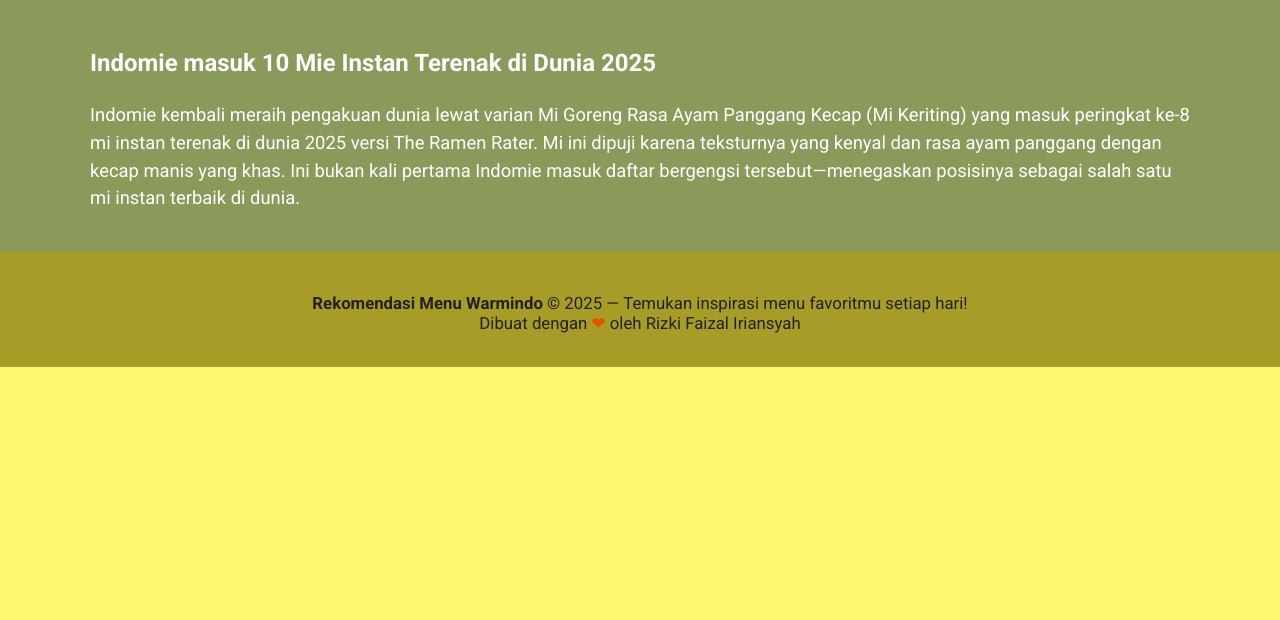
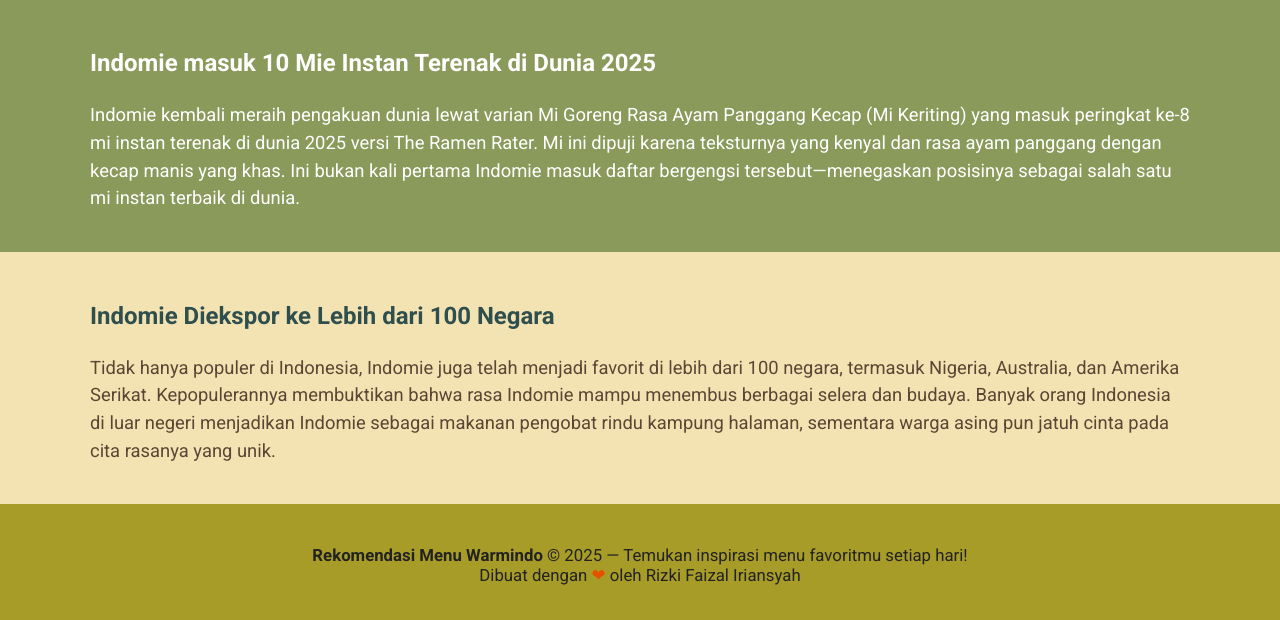
Before and after one commit to pengsuii/Sistem-Rekomendasi-Menu-Warmindo, a Flask app: page /about in a window 1280 px wide. Shown: the part 553-1173 px from the top of the page. Before the commit the page ends 920 px from the top, so only its background shows below. Run offline with Flask 3, Linux system fonts and the light colour scheme.

Commit message:
Perubahan pada about dan vercel

```diff
--- a/Penjualan warmindo.csv
+++ b/Penjualan warmindo.csv
@@ -512,3 +512,10 @@
 512,512,07/14/25,9999,Indomie Goreng Cabe Ijo,mie-goreng,makanan,1,9000,FAVORIT,Favorit,9000
 513,513,07/14/25,9999,Indomie Goreng Spesial,mie-goreng,makanan,1,9000,FAVORIT,Favorit,9000
 514,514,07/21/25,9999,Indomie Goreng Pedas,mie-goreng,makanan,1,9000,FAVORIT,Favorit,9000
+515,515,08/02/25,9999,Indomie Goreng Pedas,mie-goreng,makanan,1,9000,FAVORIT,Favorit,9000
+516,516,08/12/25,9999,Indomie Goreng Aceh,mie-goreng,makanan,2,9000,FAVORIT,Favorit,18000
+517,517,08/12/25,9999,Indomie Goreng Sambal Matah,mie-goreng,makanan,1,9000,FAVORIT,Favorit,9000
+518,518,08/12/25,9999,Indomie Rasa Mi Kocok Bandung,mie-kuah,makanan,1,10000,FAVORIT,Favorit,10000
+519,519,08/12/25,9999,Indomie Baso Sapi,mie-kuah,makanan,1,9000,FAVORIT,Favorit,9000
+520,520,08/12/25,9999,Indomie Goreng Pedas,mie-goreng,makanan,3,9000,FAVORIT,Favorit,27000
+521,521,08/12/25,9999,Indomie Rasa Mi Kocok Bandung,mie-kuah,makanan,2,10000,FAVORIT,Favorit,20000
--- a/static/about.css
+++ b/static/about.css
@@ -206,3 +206,39 @@
         padding: 0 10px;
     }
 }
+
+.about-export-section {
+    background: #F4E3B2; /* Warna latar belakang */
+    width: 100vw;
+    min-width: 100vw;
+    margin-left: calc(50% - 50vw);
+    margin-right: calc(50% - 50vw);
+    padding: 50px 0 40px 0;
+    box-sizing: border-box;
+    display: flex;
+    align-items: center;
+    justify-content: center;
+}
+
+.about-export-content {
+    max-width: 1200px;
+    width: 100%;
+    padding: 0 50px;
+    box-sizing: border-box;
+}
+
+.about-export-title {
+    color: #2F4F4F; /* Warna teks */
+    font-size: 1.5em;
+    font-family: 'Roboto', Arial, sans-serif;
+    font-weight: bold;
+    margin-top: 0;
+    margin-bottom: 24px;
+}
+
+.about-export-desc {
+    color: #5B4636; /* Warna teks */
+    font-size: 1.15em;
+    line-height: 1.5;
+    margin: 0;
+}
--- a/templates/about.html
+++ b/templates/about.html
@@ -5,6 +5,7 @@
     <title>Rekomendasi Menu Warmindo</title>
     <link rel="stylesheet" href="{{ url_for('static', filename='style.css') }}">
     <link rel="stylesheet" href="{{ url_for('static', filename='about.css') }}">
+    <link rel="icon" href="{{ url_for('static', filename='assets/logo-warmindo.png') }}" type="image/png">
 </head>
 <body>
     <header class="about-hero-header">
@@ -43,6 +44,13 @@
         </div>
     </section>
 
+    <section class="about-export-section">
+        <div class="about-export-content">
+            <h2 class="about-export-title">Indomie Diekspor ke Lebih dari 100 Negara</h2>
+            <p class="about-export-desc">Tidak hanya populer di Indonesia, Indomie juga telah menjadi favorit di lebih dari 100 negara, termasuk Nigeria, Australia, dan Amerika Serikat. Kepopulerannya membuktikan bahwa rasa Indomie mampu menembus berbagai selera dan budaya. Banyak orang Indonesia di luar negeri menjadikan Indomie sebagai makanan pengobat rindu kampung halaman, sementara warga asing pun jatuh cinta pada cita rasanya yang unik.</p>
+        </div>
+    </section>
+
     <footer class="footer-section">
         <div class="footer-content">
             <p><b>Rekomendasi Menu Warmindo</b> &copy; 2025 &mdash; Temukan inspirasi menu favoritmu setiap hari!<br>
```
Also changed, not shown: templates/index.html (+6 -5 lines), vercel.json (added), 1 other file.
